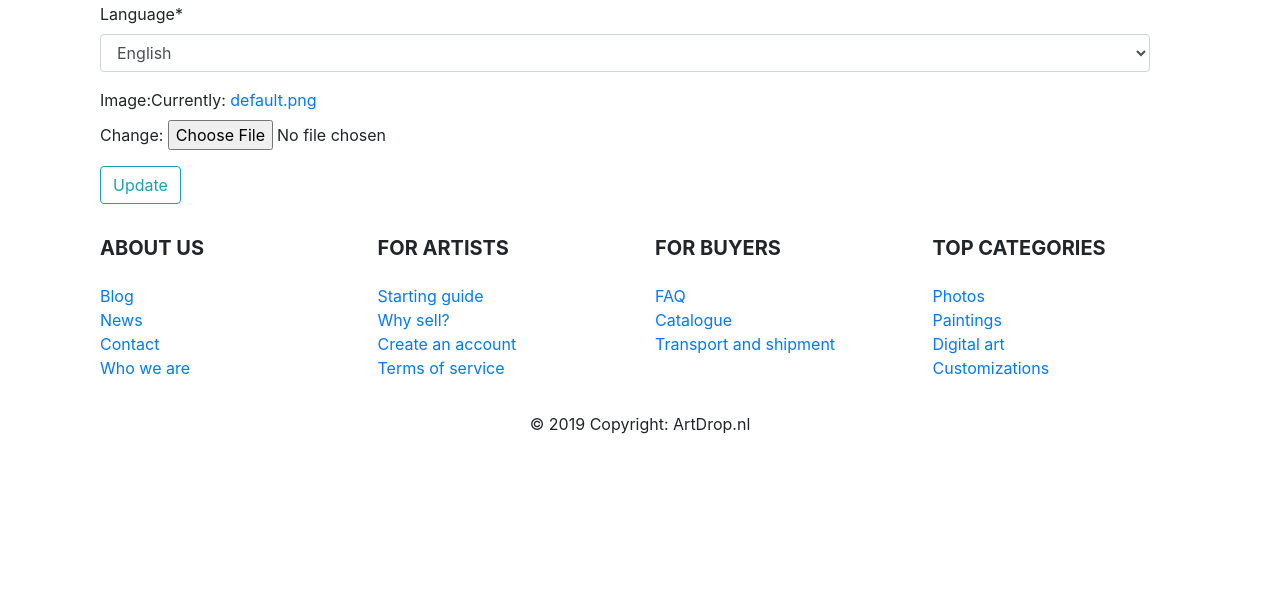
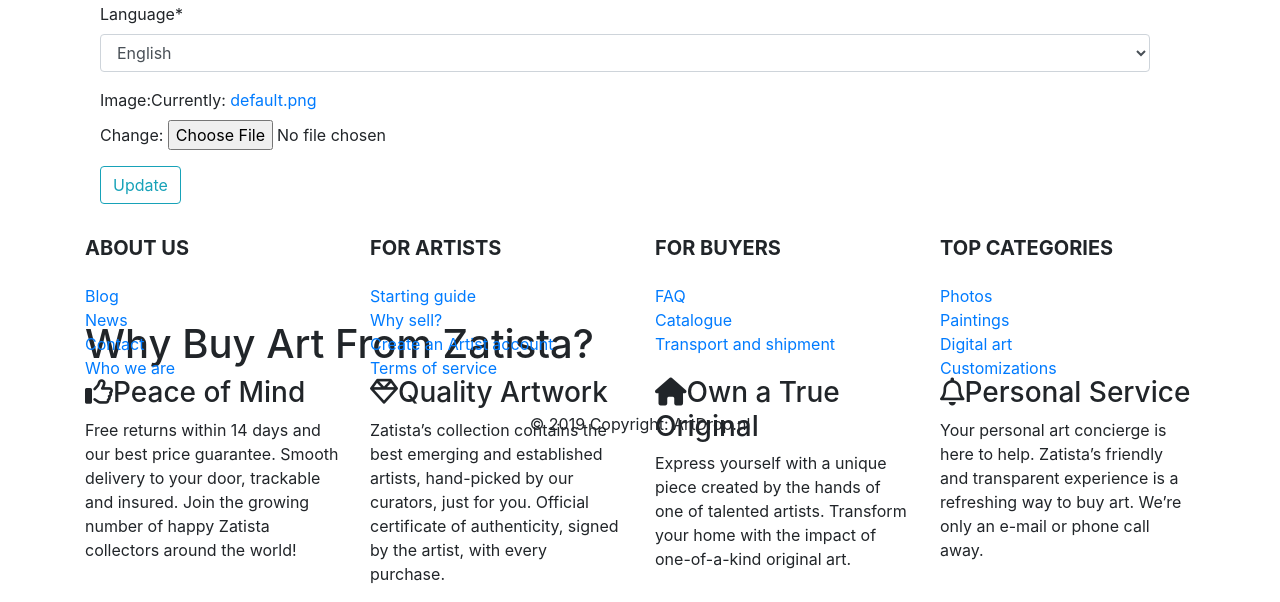
Before and after one commit to Suzan792/Project-C, a Django app: page /profile/ in a window 1280 px wide. Shown: the part 1324-1926 px from the top of the page. Before the commit the page ends 1758 px from the top, so only its background shows below. Run offline with Django 3.2, Linux system fonts and the light colour scheme; the visitor is signed in with stand-in values (Sample User, id 1); parts of the project's set-up code (start-up, migrations or seed data) failed here and were passed over; some libraries are stand-ins or nearby versions.

Commit message:
new model,view,form

```diff
--- a/Django/website/art/templates/art/artwork_detail.html
+++ b/Django/website/art/templates/art/artwork_detail.html
@@ -65,6 +65,7 @@
         </blockquote>
         {% endfor %}
       </div>
+
 
     </div>
     </div>
--- a/Django/website/art/views.py
+++ b/Django/website/art/views.py
@@ -85,13 +85,12 @@
         return render(request, 'art/artwork_detail.html', context)
 
     def post(self, request, *args, **kwargs):
-        if request.method == 'POST' and 'commentForm' in request.POST :
+        if request.method == 'POST' and 'commentForm' in request.POST:
             art = Artwork.objects.get(pk=self.kwargs.get('pk'))
             designs = Design.objects.filter(art=art, user=None)
             comments = Comment.objects.filter(artwork=art).order_by('-id')
             comment_form = CommentForm(request.POST)
             if comment_form.is_valid():
-                content = request.POST.get('content')
                 comment = Comment.objects.create(artwork=art, commenter=request.user.userprofile, comment=request.POST.get('comment'))
                 comment.save()
                 return redirect('artDetail_page', art.id)
--- a/Django/website/templates/layout.html
+++ b/Django/website/templates/layout.html
@@ -139,7 +139,7 @@
               <a href="#!">Why sell?</a>
             </li>
             <li>
-              <a href="#!">Create an account</a>
+              <a href="#!">Create an Artist account</a>
             </li>
             <li>
               <a href="#!">Terms of service</a>
@@ -198,3 +198,46 @@
 
 
   </html>
+
+<section class="why-buy">
+<div class="container">
+<h1 class="title">Why Buy Art From Zatista?</h1>
+<div class="row">
+<div class="col-xs-12 col-sm-3 col-md-3 col-lg-3">
+<div class="feature-block">
+<h3 class="title"><span class="icon-peace"><i class="fa fa-thumbs-o-up" aria-hidden="true"></i></span>Peace of Mind</h3>
+<p>
+Free returns within 14 days and our best price guarantee. Smooth delivery to your door, trackable and insured. Join the growing number of happy Zatista collectors around the world!
+</p>
+</div>
+</div>
+<div class="col-xs-12 col-sm-3 col-md-3 col-lg-3">
+<div class="feature-block">
+<h3 class="title"><span class="icon-quality"><i class="fa fa-diamond" aria-hidden="true"></i></span>Quality Artwork</h3>
+<p>
+Zatista’s collection contains the best emerging and established artists, hand-picked by our curators, just for you. Official certificate of authenticity, signed by the artist, with every purchase.
+</p>
+</div>
+</div>
+<div class="col-xs-12 col-sm-3 col-md-3 col-lg-3">
+<div class="feature-block">
+<h3 class="title"><span class="icon-original"><i class="fa fa-home" aria-hidden="true"></i></span>Own a True Original</h3>
+<p>
+Express yourself with a unique piece created by the hands of one of talented artists.
+Transform your home with the impact of one-of-a-kind original art.
+</p>
+</div>
+</div>
+<div class="col-xs-12 col-sm-3 col-md-3 col-lg-3">
+<div class="feature-block">
+<h3 class="title"><span class="icon-service"><i class="fa fa-bell-o" aria-hidden="true"></i></span>Personal Service</h3>
+<p>
+Your personal art concierge is here to help.
+Zatista’s friendly and transparent experience is a refreshing way to buy art.
+We’re only an e-mail or phone call away.
+</p>
+</div>
+</div>
+</div>
+</div>
+</section>
--- a/Django/website/users/forms.py
+++ b/Django/website/users/forms.py
@@ -3,7 +3,7 @@
 from django.contrib.auth.models import User
 from django.contrib.auth.forms import AuthenticationForm, UserCreationForm
 # from django.core.exceptions import ValidationError
-from .models import UserProfile
+from .models import UserProfile, isArtist
 
 
 class UpdatedLoginForm(AuthenticationForm):
@@ -65,3 +65,9 @@
     class Meta:
         model = UserProfile
         fields = ['street_name','house_nr','addition','house_nr','postcode','city','country','language']
+
+
+class isArtist(forms.ModelForm):
+    class Meta:
+        model = isArtist
+        fields = ['applicant_description','artwork_example_title','artwork_example_description','artwork_example_image']
--- a/Django/website/users/models.py
+++ b/Django/website/users/models.py
@@ -29,3 +29,15 @@
             new_size = (300,300)
             img.thumbnail(new_size)
             img.save(self.image.path)
+
+
+class isArtist(models.Model):
+    applicant = models.ForeignKey(UserProfile, on_delete = models.CASCADE)
+    applicant_description = models.TextField(max_length=600)
+    artwork_example_image = models.ImageField(upload_to='profile_pics')
+    artwork_example_title = models.CharField(max_length = 60)
+    artwork_example_description = models.TextField(max_length = 600)
+    application_date = models.DateField(("Date"), default=datetime.date.today)
+
+    def __str__(self):
+        return 'Applicant: ' + self.user.username
--- a/Django/website/users/templates/users/profile.html
+++ b/Django/website/users/templates/users/profile.html
@@ -16,8 +16,10 @@
     <div class="mt-5 col-lg-12 col-sm-12">
 
       {% if user.userprofile.user_role  == "artist" %}
+      <div>
               <button class="btn btn-outline-primary" onclick="location.href='{% url 'upload_art' %}'" type="button" name="button">Upload Artwork</button>
               <button class="btn btn-outline-primary" onclick="location.href='{% url 'artistwork' %}'" type="button" name="button">My Artworks</button>
+      </div>
       {% endif %}
       <legend class=" mb-4 mt-5">Update your profile information</legend>
       <div class="form-group">
@@ -38,4 +40,5 @@
     </div>
 
   </div>
+  </div>
 {% endblock body %}
--- a/Django/website/users/urls.py
+++ b/Django/website/users/urls.py
@@ -3,11 +3,13 @@
 from django.views.generic import TemplateView
 from users import views as user_views
 from .forms import UpdatedLoginForm
-from .views import ArtistCard
+from .views import ArtistCard , isartist
 from . import views
 
 urlpatterns = [
     path('register/', user_views.register, name='register_page'),
+    path('register/artist', isartist, name='register_artist_page'),
+
     path('profile/', user_views.profile, name='profile_page'),
     path('login/', auth_views.LoginView.as_view(template_name='users/login.html', authentication_form=UpdatedLoginForm), name='login_page'),
     path('logout/', auth_views.LogoutView.as_view(template_name='users/logout.html'), name='logout_page'),
--- a/Django/website/users/views.py
+++ b/Django/website/users/views.py
@@ -9,7 +9,7 @@
 from django.http import HttpResponse
 from django.views.generic import DetailView
 from art.models import Artwork
-from .forms import UserRegistrationForm, UserUpdateForm, ProfilePhotoUpdateForm, ProfileInfoForm
+from .forms import UserRegistrationForm, UserUpdateForm, ProfilePhotoUpdateForm, ProfileInfoForm ,isArtist
 from .functions import send_confirmation_email
 from .tokens import account_activation_token
 
@@ -89,3 +89,18 @@
         'profile_info_update_form': profile_info_update_form
     }
     return render(request, 'users/profile.html', context)
+
+@login_required
+def isartist(request):
+    if request.method == 'POST':
+        form = isArtist(request.POST,request.FILES)
+        if form.is_valid():
+            # save to db
+            instance = form.save(commit=False)
+            instance.applicant = request.user.userprofile
+            instance.save()
+            messages.success(request, f'Your request  is received')
+            return redirect('home_page')
+    else:
+        form = isArtist()
+    return render(request, 'isartist.html', {'form': form})
```
Also changed, not shown: Django/website/users/templates/isartist.html (added, +8 -0 lines).
